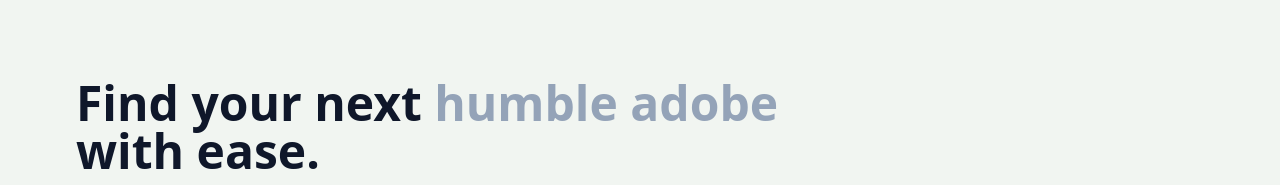
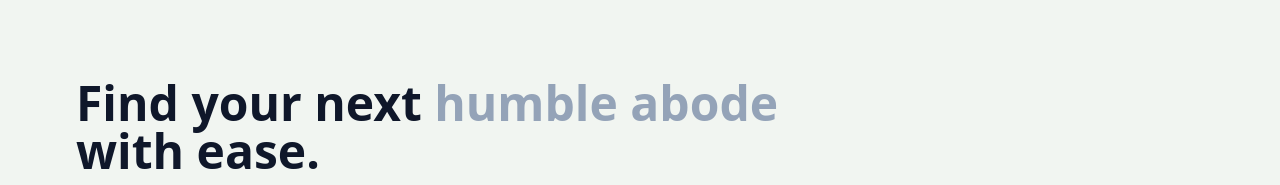
Before and after one commit to aunshpatel/realestate, a React (Vite) app in the folder client/: page / in a window 1280 px wide. Shown: the part 145-330 px from the top of the page. Built offline with nearby package versions, Linux system fonts and the light colour scheme; no server answers.

Commit message:
Spelling update

```diff
--- a/client/src/pages/Home.jsx
+++ b/client/src/pages/Home.jsx
@@ -55,7 +55,7 @@ export default function Home() {
       {/* top */}
       <div className='flex flex-col gap-6 p-40 px-3 max-w-6xl mx-auto'>
         <h1 className='text-slate-900 font-bold text-3xl lg:text-5xl'>
-          Find your next <span className='text-slate-400'>humble adobe</span> <br />
+          Find your next <span className='text-slate-400'>humble abode</span> <br />
           with ease.
         </h1>
         <div className='text-slate-800 text-md font-bold sm:text-lg'>
```
